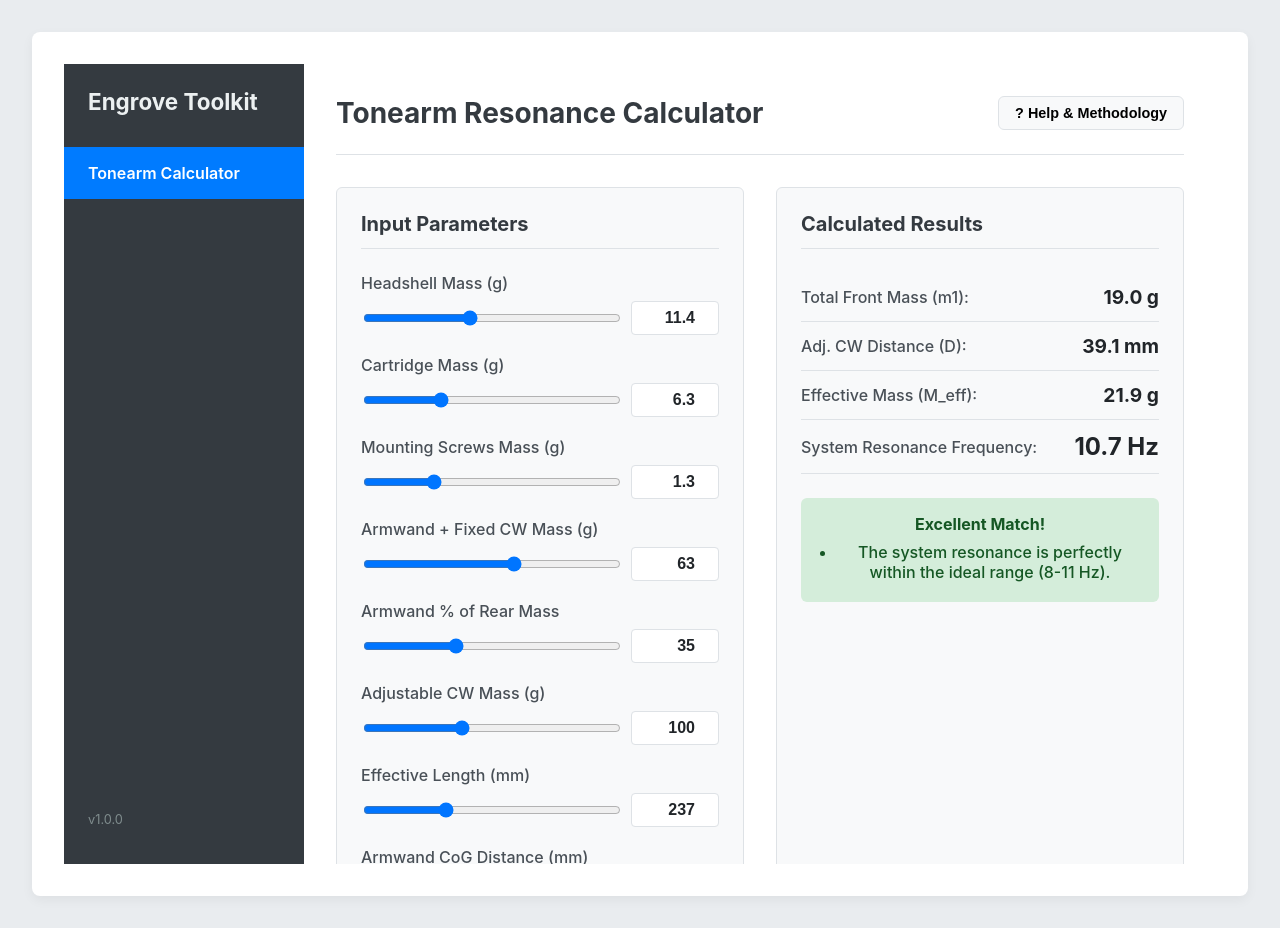
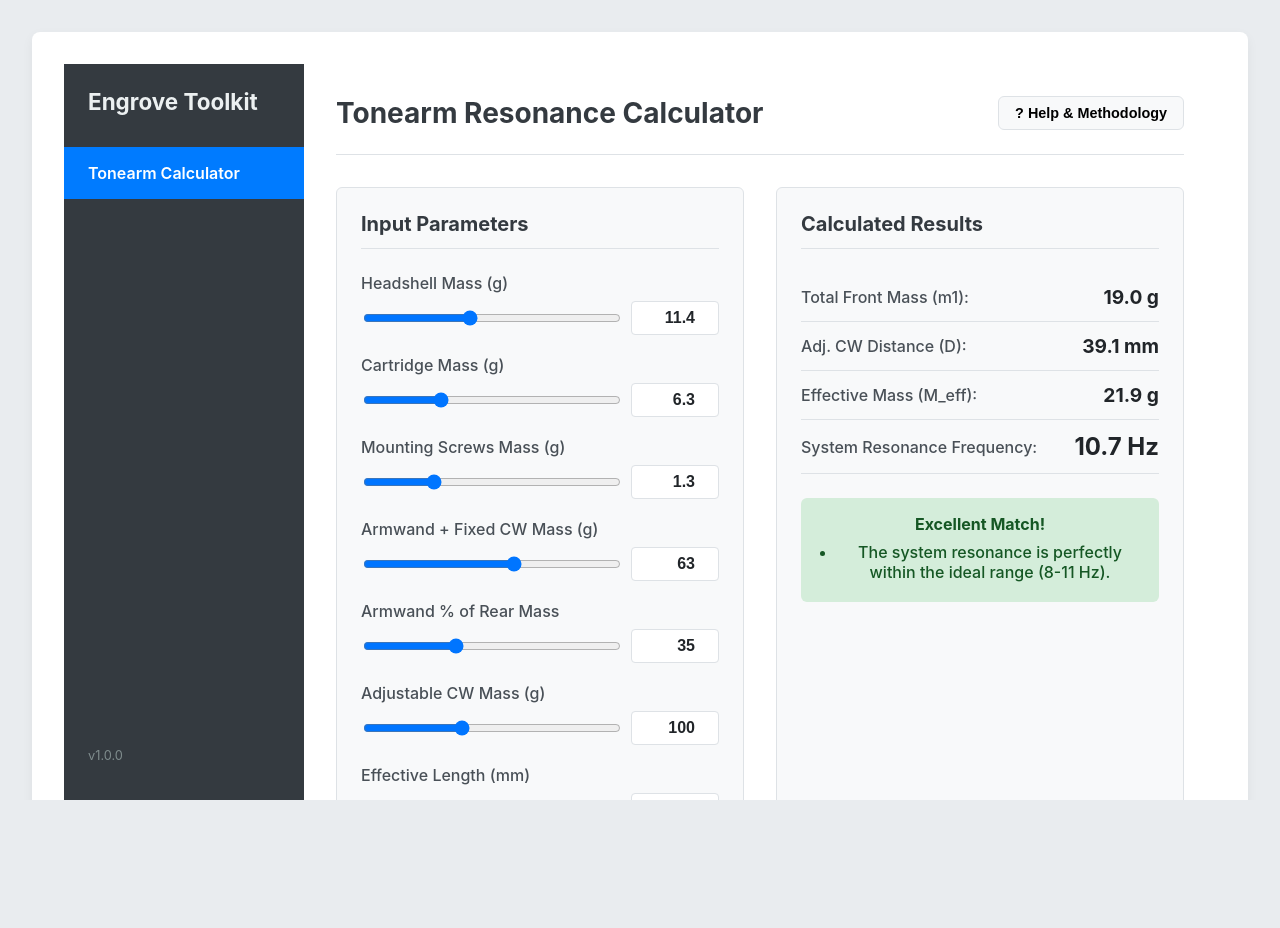
Before and after one commit to Engrove/Turntable, a Vue app: page / in a window 1280 px wide. After the commit the page ends 800 px from the top, so only its background shows below. Built offline with nearby package versions, Linux system fonts and the light colour scheme.

Commit message:
Update App.vue

```diff
--- a/src/App.vue
+++ b/src/App.vue
@@ -34,5 +34,17 @@ import router from '@/router'
 </style>
 
 <style>
-#app{padding:0;max-width:none;height:100vh}body{padding:0}
+/* Global layout-fix för att eliminera den yttre scrollbaren */
+html, body {
+  height: 100%;
+  margin: 0;
+  padding: 0;
+  overflow: hidden; /* Denna rad är nyckeln: Förbjuder webbläsarens scrollbar */
+}
+
+#app {
+  height: 100%; /* Använder 100% för att perfekt fylla body-elementet */
+  padding: 0;
+  max-width: none;
+}
 </style>
```
